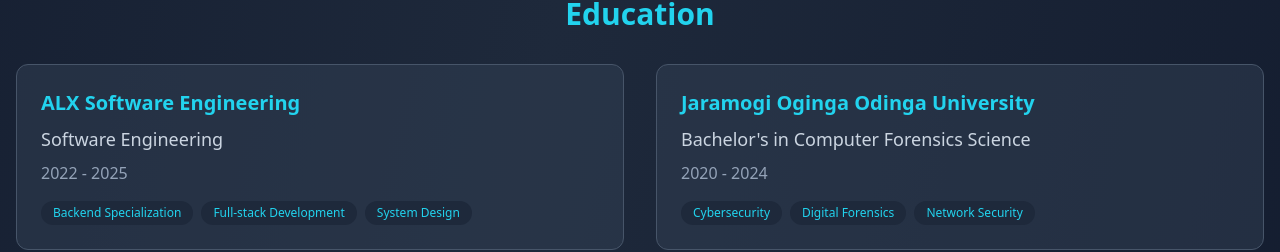
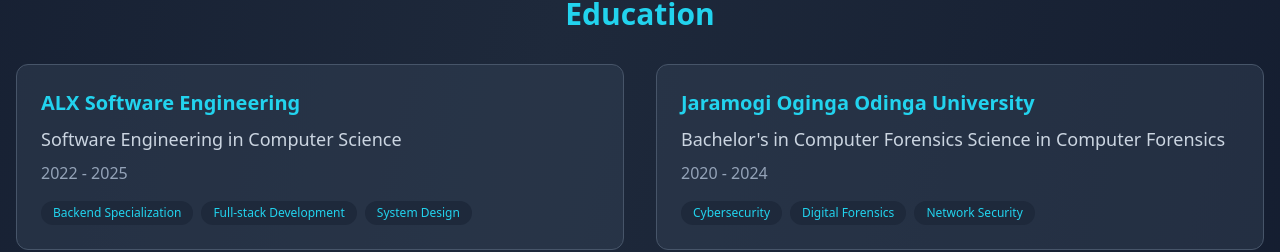
Before and after one commit to LewisMagangi/portfolio, a Next.js app: page / in a window 1280 px wide. Shown: the part 3117-3369 px from the top of the page. Built offline with nearby package versions, Linux system fonts and the light colour scheme; no server answers; the database is empty.

Commit message:
fix: resolve TypeScript error in education section
- Add missing fieldOfStudy property to defaultEducation objects
- Fix union type compatibility between API and fallback data
- Ensure Vercel deployment builds successfully

```diff
--- a/app/page.tsx
+++ b/app/page.tsx
@@ -241,6 +241,7 @@
       id: '1',
       institution: "ALX Software Engineering",
       degree: "Software Engineering",
+      fieldOfStudy: "Computer Science",
       startDate: "2022-02-01",
       endDate: "2025-02-01",
       highlights: [{ id: '1', text: "Backend Specialization" }, { id: '2', text: "Full-stack Development" }, { id: '3', text: "System Design" }]
@@ -249,6 +250,7 @@
       id: '2',
       institution: "Jaramogi Oginga Odinga University",
       degree: "Bachelor's in Computer Forensics Science",
+      fieldOfStudy: "Computer Forensics",
       startDate: "2020-09-01",
       endDate: "2024-10-01",
       highlights: [{ id: '1', text: "Cybersecurity" }, { id: '2', text: "Digital Forensics" }, { id: '3', text: "Network Security" }]
```
